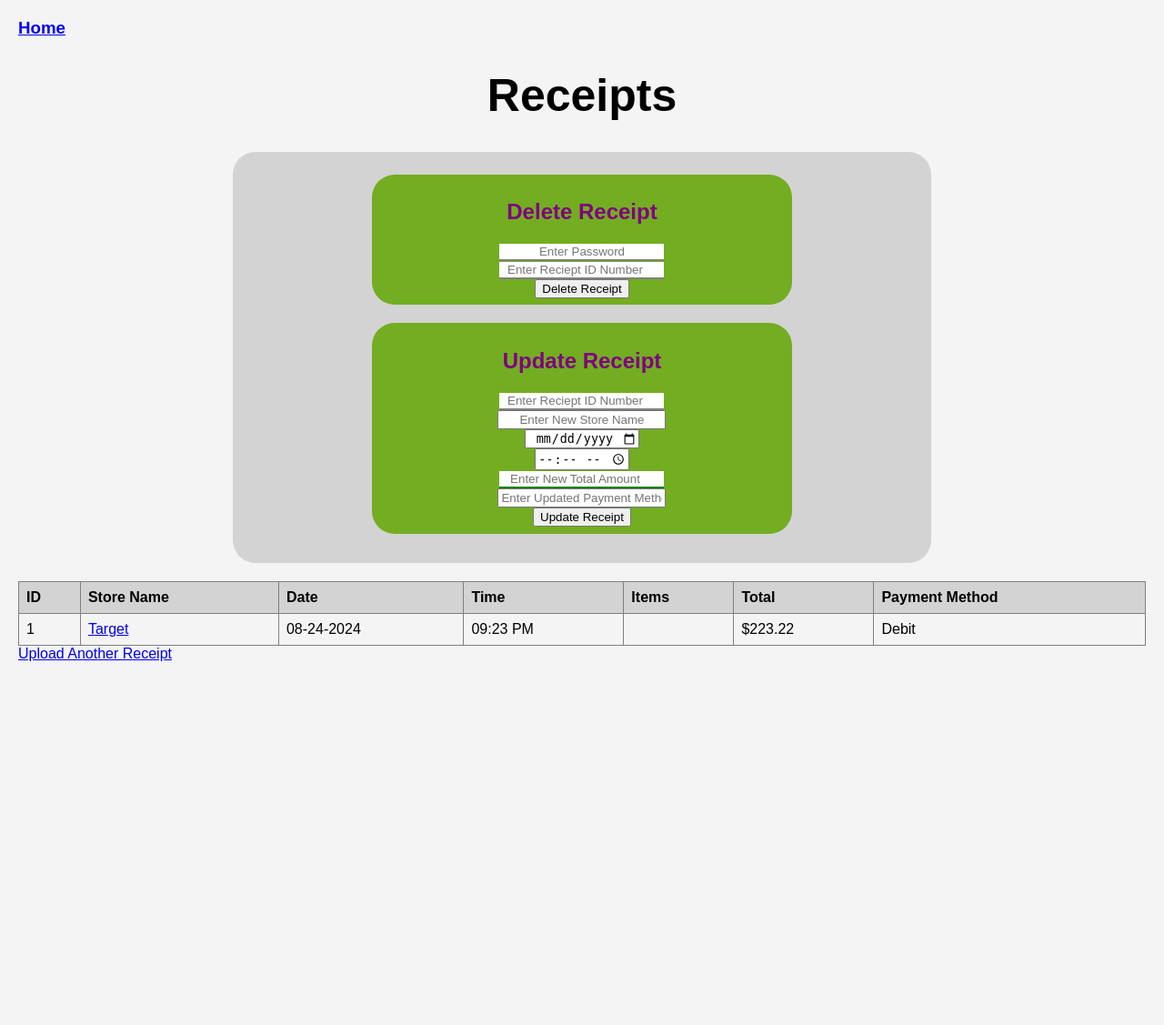
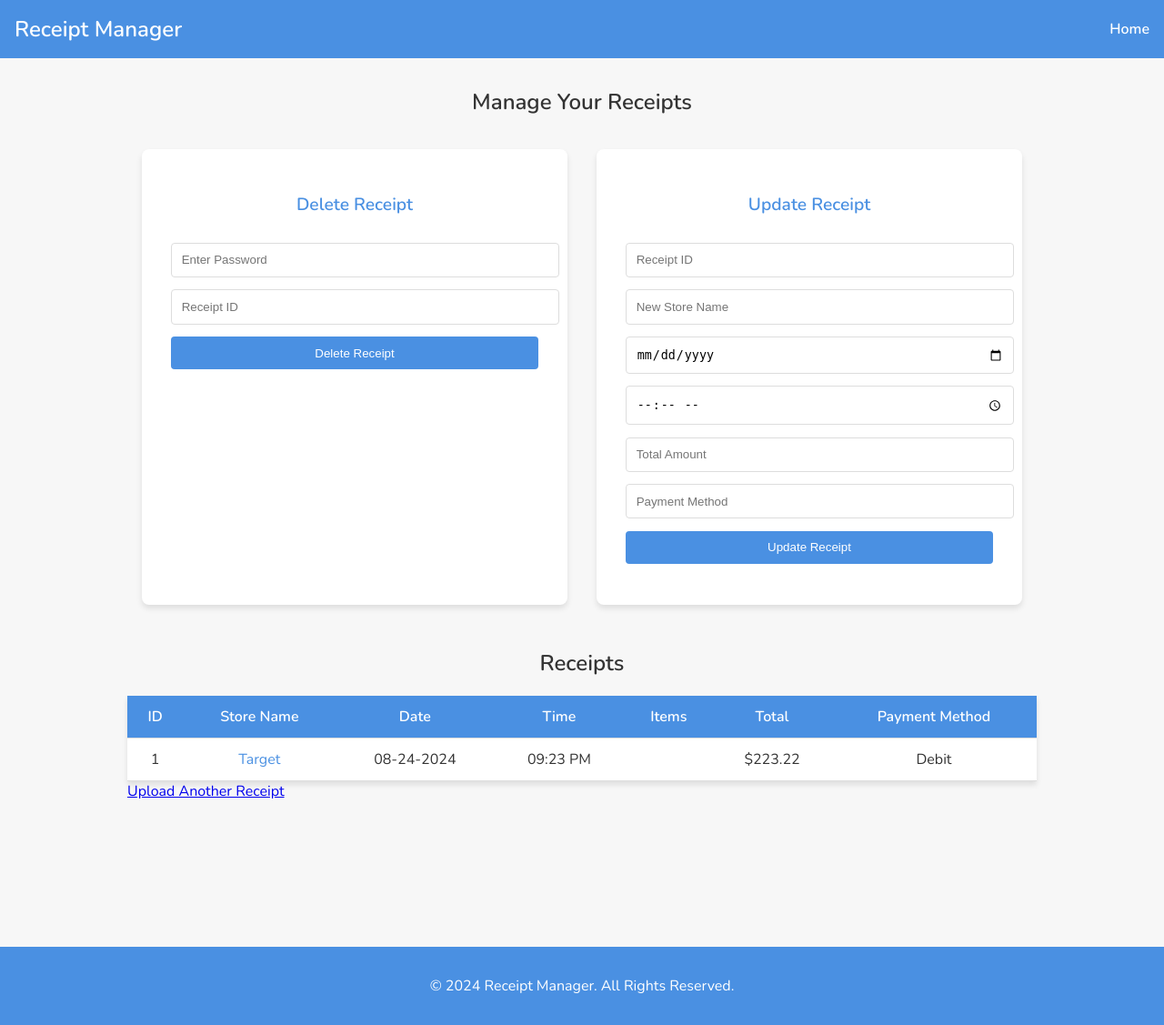
Before and after one commit to Chris-Ru/receipt_process, a Flask app: page /receipts in a window 1280 px wide. Shown: the whole page at 91% size. Before the commit the page ends 727 px from the top, so only its background shows below. Run offline with Flask 3, Linux system fonts and the light colour scheme; parts of the project's set-up code (start-up, migrations or seed data) failed here and were passed over.

Commit message:
rework ui, create new stylesheet

```diff
--- a/static/style.css
+++ b/static/style.css
@@ -1,93 +1,116 @@
+/* General styles */
 body {
-    font-family: Arial, sans-serif;
-    margin: 20px;
-    background-color:#f4f4f4;
+    font-family: 'Nunito', sans-serif;
+    background-color: #f7f7f7;
+    margin: 0;
+    padding: 0;
+    color: #333;
+    display: flex;
+    flex-direction: column;
+    min-height: 100vh; /* Ensure the body takes full height */
+}
+
+header {
+    background-color: #4a90e2;
+    padding: 1em;
+}
+
+main {
+    flex-grow: 1; /* Allows the main content to expand and push the footer down */
+}
+
+nav {
+    display: flex;
+    justify-content: space-between;
+    align-items: center;
+}
+
+nav .logo {
+    color: white;
+    font-size: 1.5em;
+    text-decoration: none;
+    font-weight: bold;
+}
+
+nav .nav-link {
+    color: white;
+    text-decoration: none;
+    font-weight: 600;
+}
+
+/* Main content styles */
+main {
+    max-width: 1000px;
+    margin: 2em auto;
+    padding: 0 20px;
+    text-align: center; /* Center content */
 }
 
 h1 {
-    font-size: 50px;
-    color: black;
+    color: #333;
 }
 
-h2 {
-    color:Purple;
+.upload-form {
+    margin-top: 2em;
 }
 
-.formbox {
-    border-radius: 25px;
-    background: #73AD21;
-    padding: 1%;
-    display: inline-table;
-    width: 60%;
+input[type="file"] {
+    padding: 1em;
+    margin-bottom: 1em;
 }
 
-.box {
-    /* width: 40%; */
-    background-color: lightgray;
-    padding-top: 10px;
+button.btn {
+    background-color: #4a90e2;
+    color: white;
+    border: none;
+    padding: 0.8em 1.5em;
+    cursor: pointer;
 }
 
-form {
-    margin-bottom: 20px;
-    text-align: center;
-    padding-left: 50px;
+button.btn:hover {
+    background-color: #357ABD;
 }
 
-form.input {
-    text-align: center;
+/* Responsive image and iframe styles */
+img {
+    max-width: auto; /* Ensure images do not exceed container width */
+    height: 65vh; /* Maintain aspect ratio */
 }
 
-.div.formbox {
-    padding-bottom: 0;
+iframe {
+    max-width: 100%; /* Ensure iframes do not exceed container width */
+    min-height: 600px; /* Set a minimum height for PDFs */
+    height: 65vh; /* Set height to 78.5% of the viewport height */
+    border: none; /* Remove border for iframes */
 }
 
-input {
+/* Footer */
+footer {
     text-align: center;
+    padding: 1em;
+    background-color: #4a90e2;
+    color: white;
+    margin-top: 10%; /* Pushes the footer to the bottom */
+    width: auto;
 }
 
-table {
-    width: 100%;
-    border-collapse: collapse;
-    margin-top: 20px;
+
+/* Responsive design */
+@media (max-width: 768px) {
+    main {
+        padding: 1em; /* Adjust padding on small screens */
     }
 
-table, th, td {
-    border: 1px solid grey;
+    nav .logo {
+        font-size: 1.2em; /* Smaller logo on mobile */
     }
 
-th, td {
-    padding: 8px;
-    text-align: left;
-}
-
-tr:nth-child(odd) {
-    background-color: darkgray;
-}
-
-th {
-    background-color: lightgray;
-}
-
-input[type=password], input[type=number] {
-    border: none;
-    border-bottom: 2px solid gray;
-}
-
-input[type=password]:focus, input[type=number]:focus {
-    border: none;
-    border-bottom: 2px solid red;
-}
-
-input[type=password]:valid, input[type=number]:valid {
-    border: none;
-    border-bottom: 2px solid green;
-}
-
-.center {
-    text-align: center;
+    iframe {
+        height: 50vh;
+        min-height: 450px; /* Set a minimum height for PDFs */
     }
 
     img {
-    width: 35%;
-    height: auto;
+        height: 56vh; /* Maintain aspect ratio */
     }
+}
--- /dev/null
+++ b/static/style2.css
@@ -0,0 +1,188 @@
+/* General styles */
+body {
+    font-family: 'Nunito', sans-serif;
+    background-color: #f7f7f7;
+    margin: 0;
+    padding: 0;
+    color: #333;
+    display: flex;
+    flex-direction: column;
+    min-height: 100vh; /* Ensure the body takes full height */
+}
+
+h1, h2 {
+    color: #333;
+    text-align: center;
+}
+
+main {
+    flex-grow: 1; /* Allows the main content to expand and push the footer down */
+}
+
+.container {
+    max-width: 1000px;
+    margin: 2em auto;
+    padding: 0 20px;
+}
+
+/* Navigation */
+nav {
+    background-color: #4a90e2;
+    padding: 1em;
+    display: flex;
+    justify-content: space-between;
+    align-items: center;
+}
+
+nav .logo {
+    color: white;
+    font-size: 1.5em;
+    text-decoration: none;
+    font-weight: bold;
+}
+
+nav .nav-link {
+    color: white;
+    text-decoration: none;
+    font-weight: 600;
+}
+
+/* Forms section */
+.forms-section {
+    display: flex; /* Use flexbox for layout */
+    justify-content: space-between; /* Space out the forms */
+    margin-bottom: 2em; /* Space below forms */
+}
+
+.form-container {
+    background-color: #fff;
+    padding: 2em;
+    box-shadow: 0 4px 6px rgba(0, 0, 0, 0.1);
+    border-radius: 8px;
+    width: 45%; /* Limit width for larger screens */
+    margin: 1em; /* Margin for spacing */
+}
+
+/* Responsive Design */
+@media (max-width: 768px) {
+    .forms-section {
+        flex-direction: column; /* Stack forms vertically on small screens */
+        align-items: center; /* Center the forms */
+    }
+
+    .form-container {
+        width: 100%; /* Full width on mobile */
+        margin: 0; /* Remove margins on mobile */
+        margin-bottom: 1em; /* Add space between stacked forms */
+    }
+}
+
+.form h2 {
+    margin-bottom: 1.5em;
+    font-size: 1.2em;
+    color: #4a90e2;
+}
+
+input, button {
+    width: 100%;
+    padding: 0.8em;
+    margin-bottom: 1em;
+    border: 1px solid #ddd;
+    border-radius: 4px;
+}
+
+button.btn {
+    background-color: #4a90e2;
+    color: white;
+    border: none;
+    cursor: pointer;
+}
+
+button.btn:hover {
+    background-color: #357ABD;
+}
+
+/* Footer */
+footer {
+    text-align: center;
+    padding: 1em;
+    background-color: #4a90e2;
+    color: white;
+    margin-top: 10%; /* Pushes the footer to the bottom */
+    width: auto;
+}
+
+/* Table styles */
+.table-container {
+    display: flex; /* Use flexbox for layout */
+    justify-content: center; /* Center the table */
+    margin: 2em 0; /* Space around the table */
+}
+
+.receipt-table {
+    width: 100%; /* Full width for responsiveness */
+    border-collapse: collapse;
+    background-color: white;
+    box-shadow: 0 4px 6px rgba(0, 0, 0, 0.1);
+    margin: 0; /* Remove default margin */
+}
+
+/* Table header and cell styles */
+.receipt-table th, .receipt-table td {
+    padding: 12px;
+    border-bottom: 1px solid #ddd;
+    text-align: center;
+}
+
+.receipt-table th {
+    background-color: #4a90e2;
+    color: white;
+}
+
+.receipt-table a {
+    color: #4a90e2;
+    text-decoration: none;
+}
+
+.receipt-table a:hover {
+    text-decoration: underline;
+}
+
+/* Responsive Design */
+@media (max-width: 768px) {
+    .form-container {
+        max-width: 90%; /* Forms take up most of the width on smaller screens */
+    }
+
+    .table-container {
+        flex-direction: column; /* Stack tables vertically on small screens */
+        align-items: center; /* Center the table */
+    }
+
+    .receipt-table {
+        width: auto; /* Allow the table to be as wide as needed */
+        max-width: none; /* Remove max-width constraint on small screens */
+    }
+
+    .receipt-table th, .receipt-table td {
+        padding: 10px; /* Adjust padding for smaller screens */
+    }
+}
+
+@media (max-width: 480px) {
+    nav .logo {
+        font-size: 1.2em; /* Adjust logo size for small screens */
+    }
+
+    button.btn {
+        padding: 0.6em; /* Smaller buttons on mobile */
+    }
+
+    .form h2 {
+        font-size: 1em; /* Smaller heading on mobile */
+    }
+
+    .receipt-table th, .receipt-table td {
+        font-size: 0.9em; /* Smaller font size for better fit */
+    }
+}
--- a/templates/results.html
+++ b/templates/results.html
@@ -4,7 +4,132 @@
     <meta charset="UTF-8">
     <meta name="viewport" content="width=device-width, initial-scale=1.0">
     <title>Receipts</title>
-    <link rel="stylesheet" href="{{ url_for('static', filename='style.css') }}">
+    <link rel="stylesheet" href="{{ url_for('static', filename='style2.css') }}">
+    <link href="https://fonts.googleapis.com/css2?family=Nunito:wght@300;400;600&display=swap" rel="stylesheet">
+</head>
+
+<script>
+    function validateForm(form) {
+        let valid = true;
+
+        // Clear previous styles
+        Array.from(form.elements).forEach(input => {
+            input.style.border = '';
+        });
+
+        // Check required fields
+        Array.from(form.elements).forEach(input => {
+            if (input.required && !input.value) {
+                input.style.border = '2px solid red';
+                valid = false;
+            }
+        });
+
+        return valid; // Prevent form submission if invalid
+    }
+</script>
+
+<body>
+    <header>
+        <nav>
+            <a href="{{ url_for('index') }}" class="logo">Receipt Manager</a>
+            <a href="{{ url_for('index')}}" class="nav-link">Home</a>
+        </nav>
+    </header>
+
+    <main>
+        <section class="container">
+            {% with messages = get_flashed_messages() %}
+                {% if messages %}
+                    <ul class="alert">
+                        {% for message in messages %}
+                            <li>{{ message }}</li>
+                        {% endfor %}
+                    </ul>
+                {% endif %}
+            {% endwith %}
+
+            <h1 class="center">Manage Your Receipts</h1>
+
+            <div class="forms-section">
+                <div class="form-container">
+                    <form action="/delete" method="POST" class="form" onsubmit="return validateForm(this);">
+                        <h2>Delete Receipt</h2>
+                        <input type="password" name="password" placeholder="Enter Password" required>
+                        <input type="number" name="receipt_id" placeholder="Receipt ID" required>
+                        <button type="submit" class="btn">Delete Receipt</button>
+                    </form>
+                </div>
+
+                <div class="form-container">
+                    <form action="/update" method="POST" class="form" onsubmit="return validateForm(this);">
+                        <h2>Update Receipt</h2>
+                        <input type="number" name="receipt_id" placeholder="Receipt ID" required>
+                        <input type="text" name="store_name" placeholder="New Store Name">
+                        <input type="date" name="date">
+                        <input type="time" name="time">
+                        <input type="number" min="0.01" step="0.01" name="total" placeholder="Total Amount">
+                        <input type="text" name="payment_method" placeholder="Payment Method">
+                        <button type="submit" class="btn">Update Receipt</button>
+                    </form>
+                </div>
+            </div>
+
+            <h2 class="center">Receipts</h2>
+            <table class="receipt-table">
+                <thead>
+                    <tr>
+                        <th>ID</th>
+                        <th>Store Name</th>
+                        <th>Date</th>
+                        <th>Time</th>
+                        <th>Items</th>
+                        <th>Total</th>
+                        <th>Payment Method</th>
+                    </tr>
+                </thead>
+                <tbody>
+                    {% for receipt in receipts|reverse %}
+                    <tr>
+                        <td>{{ receipt.id }}</td>
+                        <td><a href={{ "display_image/"+receipt.id|string }}>{{ receipt.store_name }}</a></td>
+                        <td>{{ receipt.date }}</td>
+                        <td>{{ receipt.time }}</td>
+                        <td>
+                            <ul>
+                                {% for item in receipt.items %}
+                                <li>{{ item.quantity }} x {{ item.name }} - ${{ item.price }}</li>
+                                {% endfor %}
+                            </ul>
+                        </td>
+                        <td>${{ receipt.total }}</td>
+                        <td>{{ receipt.payment_method }}</td>
+                    </tr>
+                    {% endfor %}
+                </tbody>
+            </table>
+
+            <div class="center">
+                <a href="{{ url_for('index') }}" class="btn">Upload Another Receipt</a>
+            </div>
+        </section>
+    </main>
+
+    <footer>
+        <p>&copy; 2024 Receipt Manager. All Rights Reserved.</p>
+    </footer>
+</body>
+</html>
+
+
+
+<!-- <!DOCTYPE html>
+<html lang="en">
+<head>
+    <meta charset="UTF-8">
+    <meta name="viewport" content="width=device-width, initial-scale=1.0">
+    <title>Receipts</title>
+    <link rel="stylesheet" href="{{ url_for('static', filename='style2.css') }}">
 </head>
 
 <body>
@@ -67,7 +192,6 @@
         {% for receipt in receipts|reverse %}
         <tr>
             <td>{{ receipt.id }}</td>
-            <!-- <td><a href={{ "file/"+receipt.filepath }}>{{ receipt.store_name }}</a></td> -->
             <td><a href={{ "display_image/"+receipt.id|string }}>{{ receipt.store_name }}</a></td>
             <td>{{ receipt.date }}</td>
             <td>{{ receipt.time }}</td>
@@ -88,4 +212,4 @@
 </html>
 
 
-<!-- Receipt(store_name=store_name, date=date, time=time, items=items, total=total, payment_method=payment_method) -->
+Receipt(store_name=store_name, date=date, time=time, items=items, total=total, payment_method=payment_method) -->
```
Also changed, not shown: templates/display_receipt.html (+16 -4 lines), templates/index.html (+18 -11 lines), receipts.db. Lines whose indentation alone changed are shown as unchanged.
